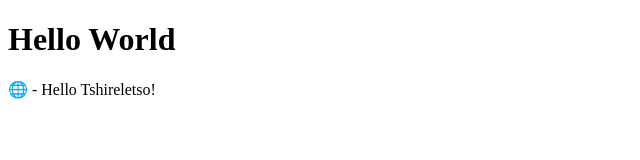
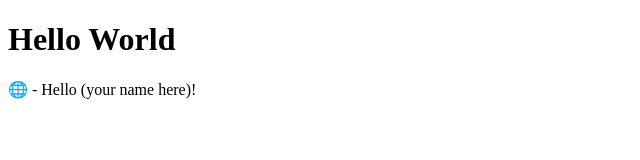
Before and after one commit to TTRasemana/DeV3Lab, a plain HTML site: page index.html in a window 1280 px wide. Shown: the full height of the page, 0-640 px from the left. Drawn offline with Linux system fonts and the light colour scheme.

Commit message:
Revert "A mistake"
This reverts commit 19dda1ec9058364fca643781b5fdfad2e78194ed.

```diff
--- a/index.html
+++ b/index.html
@@ -7,7 +7,7 @@
 <body>
 <h1>Hello World</h1>
 <p>
-&#127760 - Hello Tshireletso!
+&#127760 - Hello (your name here)!
 </p>
 </body>
 </html>
```
